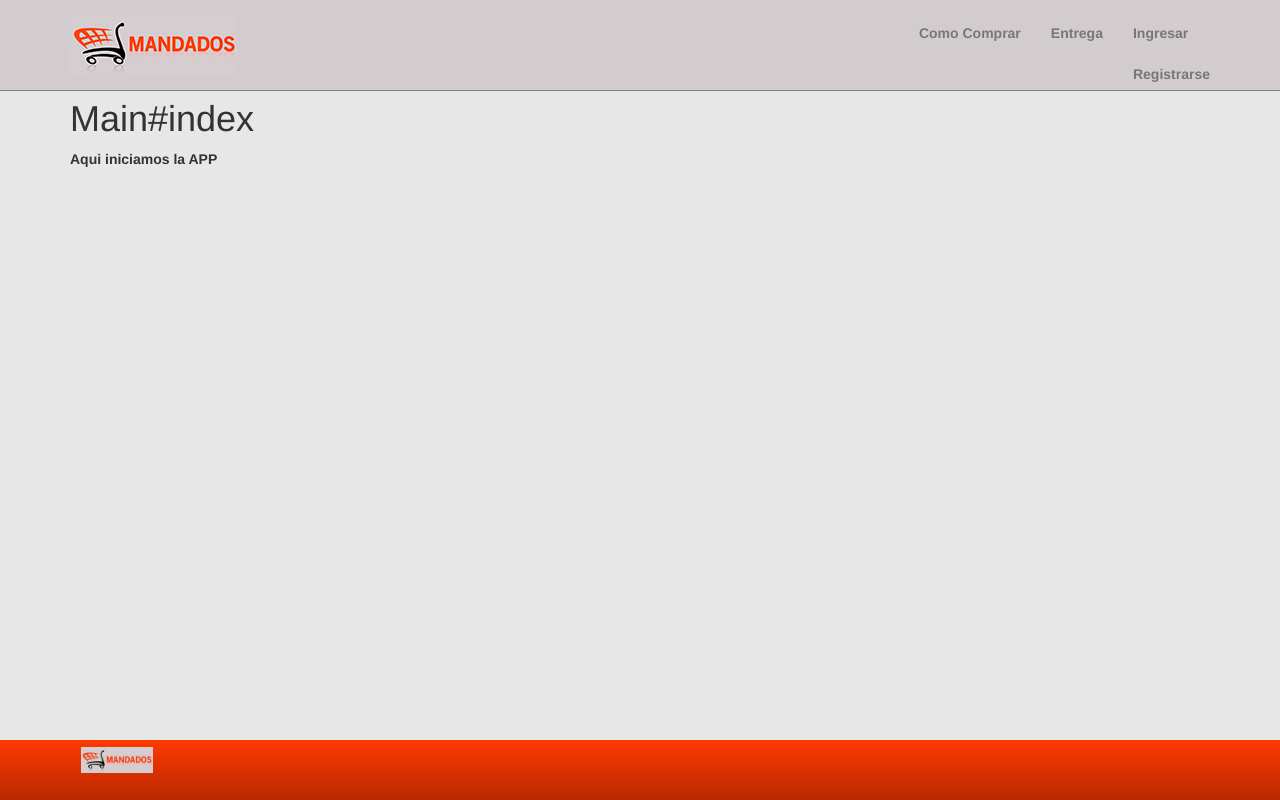
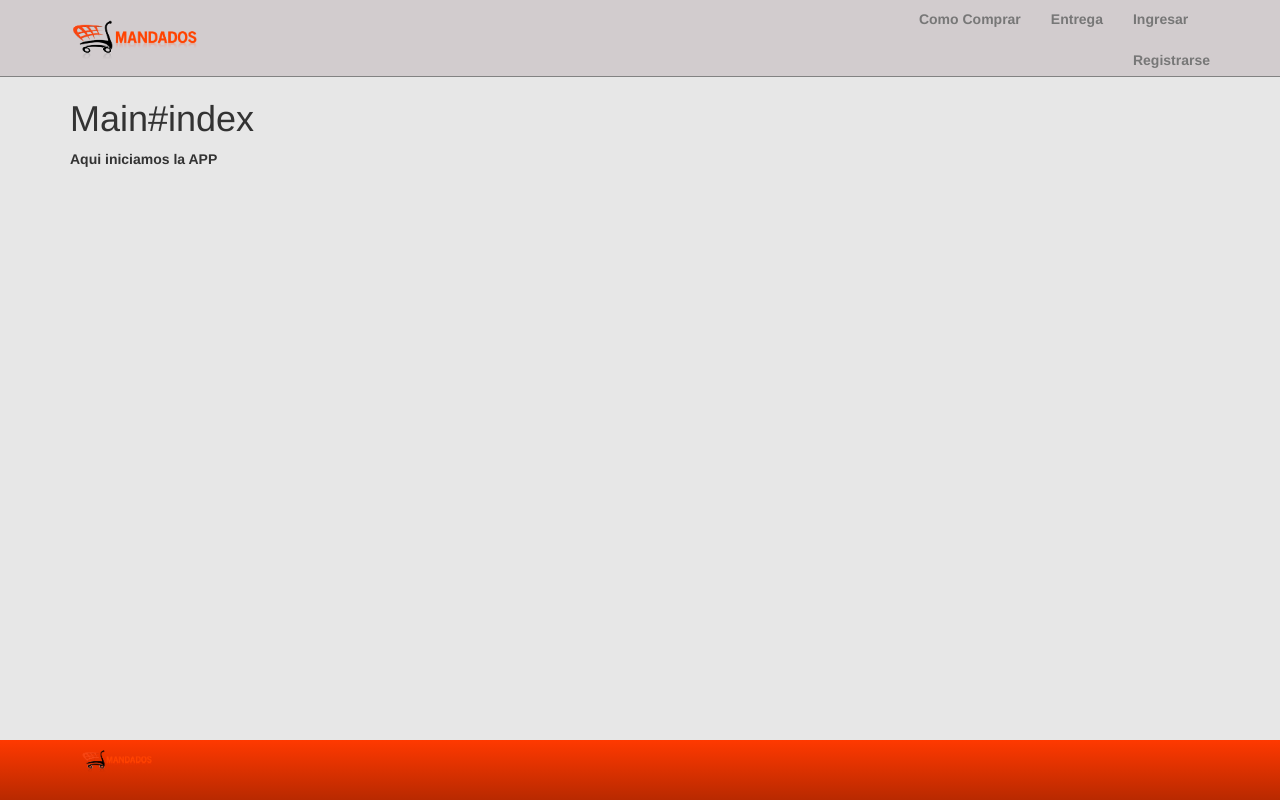
Before and after one commit to jorgeavenda/mandados-delivery, a Rails app: template app/views/main/index.html.slim in a window 1280 px wide. Run offline with Rails 7, Linux system fonts and the light colour scheme; the template is opened without the code that fills it, so the values that code supplies are empty; style sheets or scripts are compiled from the project's sources; some libraries are stand-ins or nearby versions.

Commit message:
Arreglo de la imagen del header y footer

```diff
--- a/app/assets/stylesheets/application.scss
+++ b/app/assets/stylesheets/application.scss
@@ -79,6 +79,10 @@ body > .container-with-nav {
 
   .navbar-brand {
     height: auto;
+  }
+
+  .navbar-default .nav-content .navbar-header .nav-logo img {
+    max-height: 46px;
   }
 /* Header Styles */
 
--- a/app/views/layouts/_footer.html.slim
+++ b/app/views/layouts/_footer.html.slim
@@ -3,4 +3,4 @@ footer.footer
     .row
       .col-md-2
         a.navbar-brand.nav-logo.title-font.nav-logo-image href="#{root_path}"
-          = image_tag("mandados.jpg")
+          = image_tag("logo.png")
--- a/app/views/layouts/_header.html.slim
+++ b/app/views/layouts/_header.html.slim
@@ -2,7 +2,7 @@ nav.navbar.navbar-default.navbar-fixed-top.grad-navbar style="position: absolute
   .container.nav-content
     .navbar-header.margin-right-logo
       a.navbar-brand.nav-logo.nav-logo-image.nav-logo-image-black href="#{root_path}"
-        = image_tag("mandados.jpg")
+        = image_tag("logo.png")
 
     #navbar.collapse.navbar-collapse
       ul.nav.navbar-nav.navbar-right
```
Also changed, not shown: app/assets/images/logo.png (added), app/assets/images/mandados.jpg (deleted).
